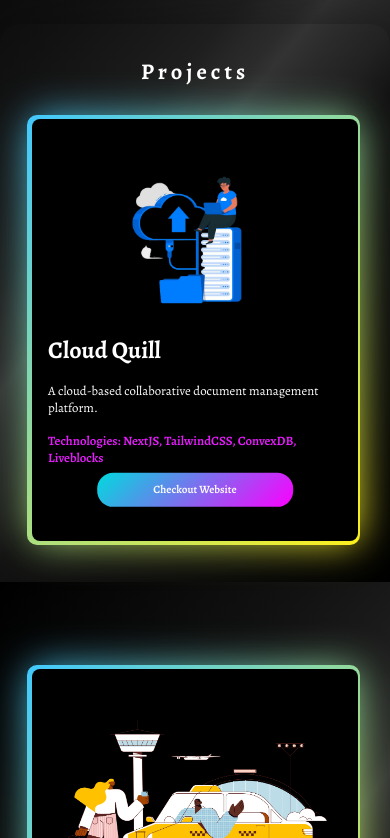
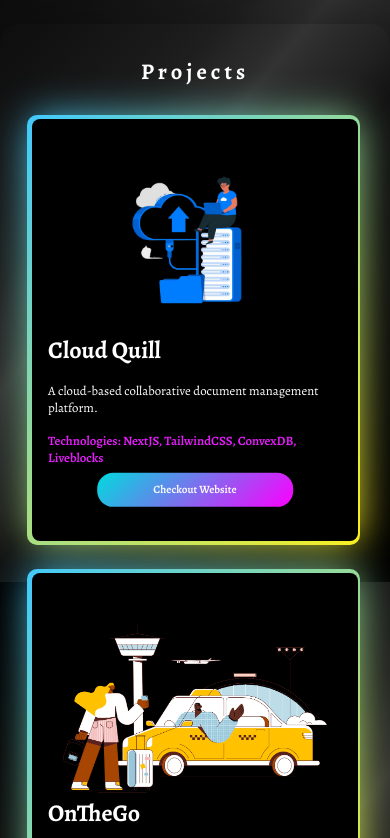
Before and after one commit to aryansharma220/my-portfolio, a React (Vite) app: page / in a window 390 px wide. Shown: the part 1106-1944 px from the top of the page. Built offline with nearby package versions, Linux system fonts and the light colour scheme.

Commit message:
added cloud quill project

```diff
--- a/src/components/Projects/Projects.css
+++ b/src/components/Projects/Projects.css
@@ -18,10 +18,17 @@
 
 
 .projects{
-  display: grid;
-  grid-template-columns: 1fr 1fr;
-  place-items: center;
-  /* gap: 2rem; */
+  display: flex;
+  gap: 2rem;
+}
+
+@media screen and (max-width: 1200px) {
+  .projects{
+    flex-wrap: wrap;
+    align-items: center;
+    justify-content: center;
+    gap: 6rem;
+  }
 }
 
 .project-card {
@@ -208,6 +215,11 @@
 }
 
 @media screen and (max-width: 400px) {
+
+  .projects{
+    gap: 2rem;
+  }
+
   .project-heading{
     font-size: 1.4rem;
     margin-bottom: 2rem;
--- a/src/elements/Socials/Socials.css
+++ b/src/elements/Socials/Socials.css
@@ -209,6 +209,12 @@
   z-index: -1;
 }
 
+@media screen and (max-width: 350px) {
+  .heading::after {
+    width: 5em;
+    height: 5em;
+  }
+}
 
 .icons {
   display: grid;
```
